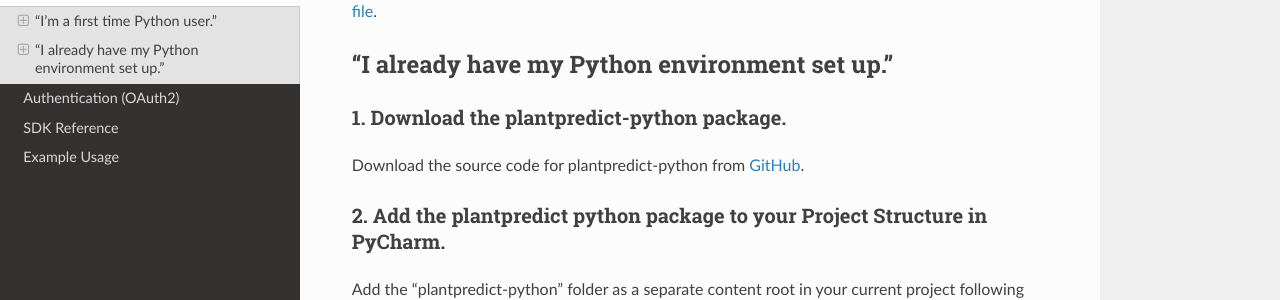
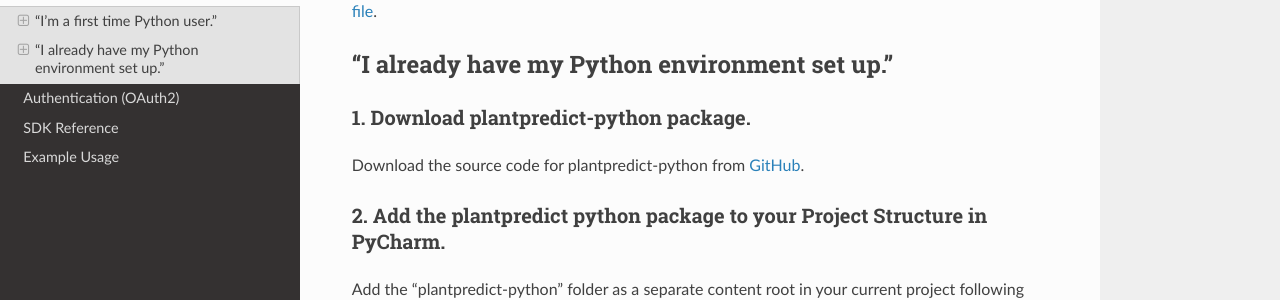
Before and after one commit to adriesse/plantpredict-python, a Sphinx documentation site: the page built from docs/setup_guide.rst, in a window 1280 px wide and 900 px high, scrolled down 767 px. Shown: the part 156-456 px from the top of the window. Built offline with Sphinx 7.4.7 and the Read the Docs theme 2.0.0, drawn with Linux system fonts in a browser that asks for light colours.

Commit message:
new branch

```diff
--- a/docs/setup_guide.rst
+++ b/docs/setup_guide.rst
@@ -47,7 +47,7 @@
 "I already have my Python environment set up."
 ----------------------------------------------
 
-1. Download the plantpredict-python package.
+1. Download plantpredict-python package.
 ^^^^^^^^^^^^^^^^^^^^^^^^^^^^^^^^^^^^^^^^
 
 Download the source code for plantpredict-python from `GitHub <https://github.com/stephenkaplan/plantpredict-python>`_.
```
